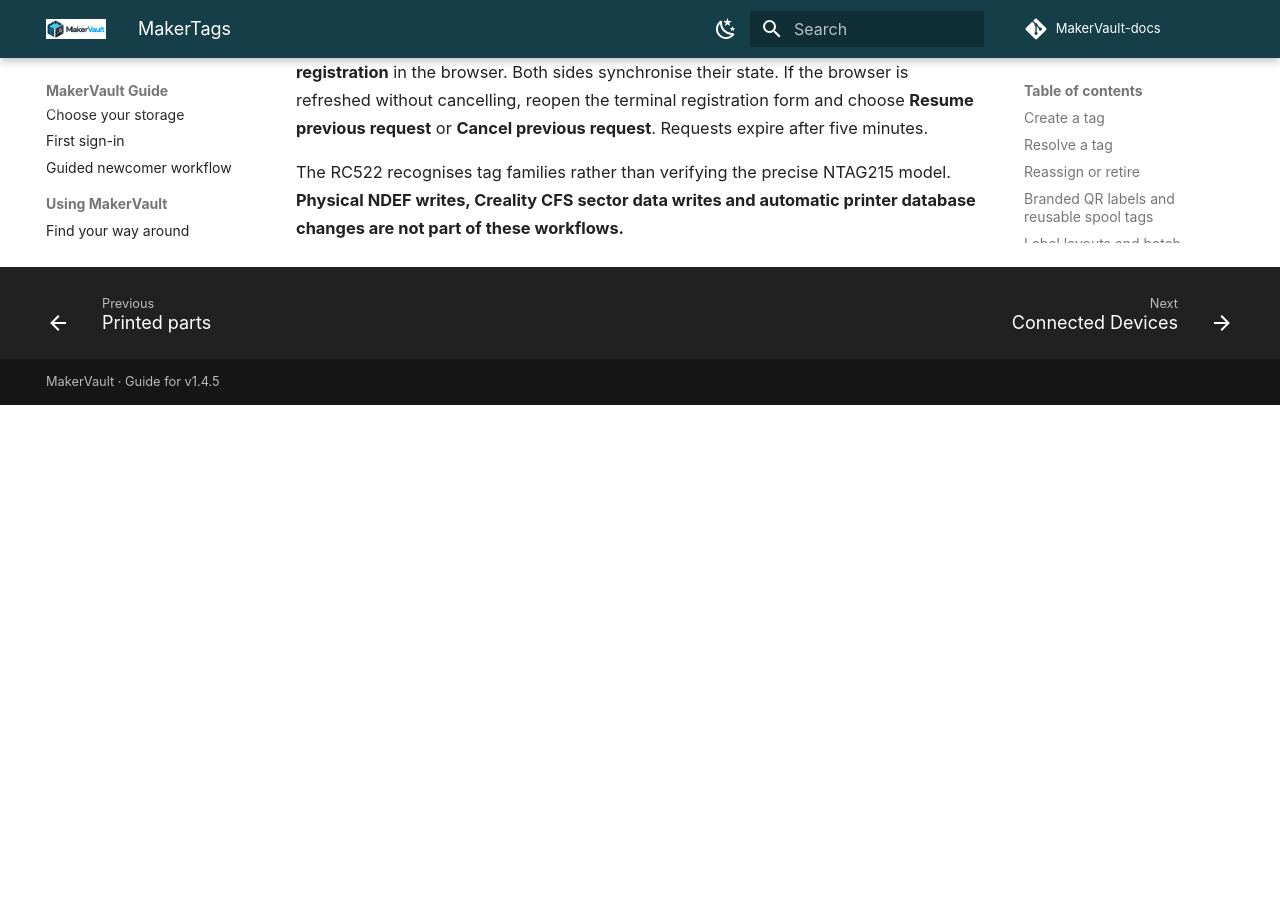
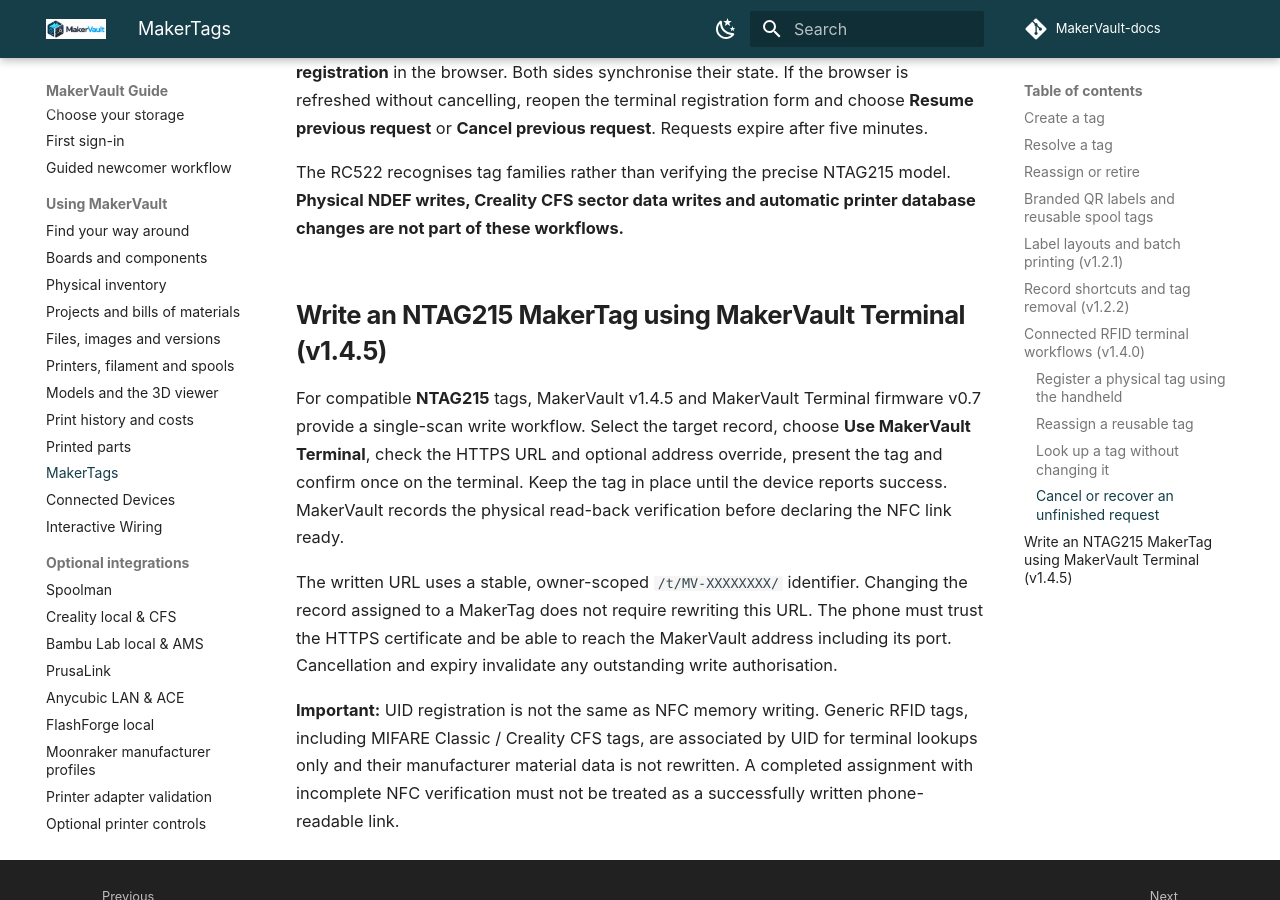
Before and after one commit to gavrd7/MakerVault-docs, an MkDocs documentation site: the page built from docs/guide/using/maker-tags.md, in a window 1280 px wide and 900 px high, scrolled down 4096 px. Built offline with MkDocs 1.6.1 and Material for MkDocs 9.7.7, drawn with Linux system fonts in a browser that asks for light colours; comment, search, counter and statistics services are not loaded; before the commit the page ends 4501 px from its top, so only the background shows below that.

Commit message:
docs: prepare v1.4.5 and Terminal v0.7 guide updates

```diff
--- a/docs/guide/using/maker-tags.md
+++ b/docs/guide/using/maker-tags.md
@@ -82,3 +82,12 @@
 Press **Back** on the handheld to cancel a pending registration, or choose **Cancel registration** in the browser. Both sides synchronise their state. If the browser is refreshed without cancelling, reopen the terminal registration form and choose **Resume previous request** or **Cancel previous request**. Requests expire after five minutes.
 
 The RC522 recognises tag families rather than verifying the precise NTAG215 model. **Physical NDEF writes, Creality CFS sector data writes and automatic printer database changes are not part of these workflows.**
+
+
+## Write an NTAG215 MakerTag using MakerVault Terminal (v1.4.5)
+
+For compatible **NTAG215** tags, MakerVault v1.4.5 and MakerVault Terminal firmware v0.7 provide a single-scan write workflow. Select the target record, choose **Use MakerVault Terminal**, check the HTTPS URL and optional address override, present the tag and confirm once on the terminal. Keep the tag in place until the device reports success. MakerVault records the physical read-back verification before declaring the NFC link ready.
+
+The written URL uses a stable, owner-scoped `/t/MV-XXXXXXXX/` identifier. Changing the record assigned to a MakerTag does not require rewriting this URL. The phone must trust the HTTPS certificate and be able to reach the MakerVault address including its port. Cancellation and expiry invalidate any outstanding write authorisation.
+
+**Important:** UID registration is not the same as NFC memory writing. Generic RFID tags, including MIFARE Classic / Creality CFS tags, are associated by UID for terminal lookups only and their manufacturer material data is not rewritten. A completed assignment with incomplete NFC verification must not be treated as a successfully written phone-readable link.
```
